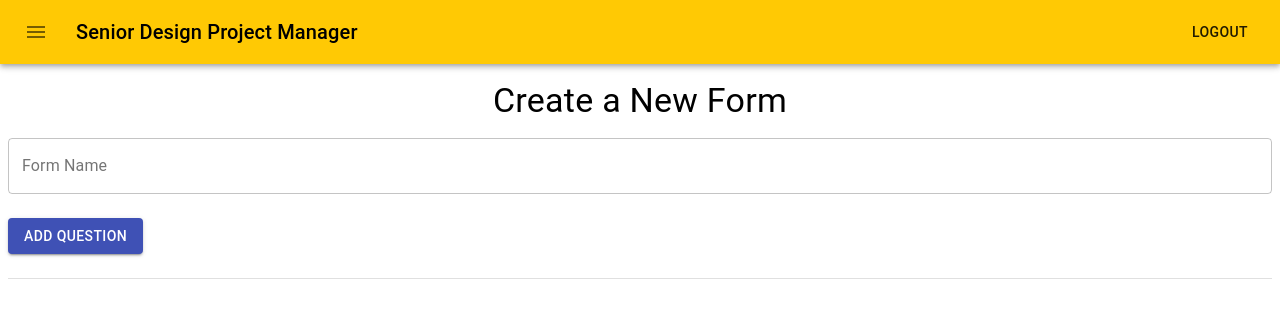
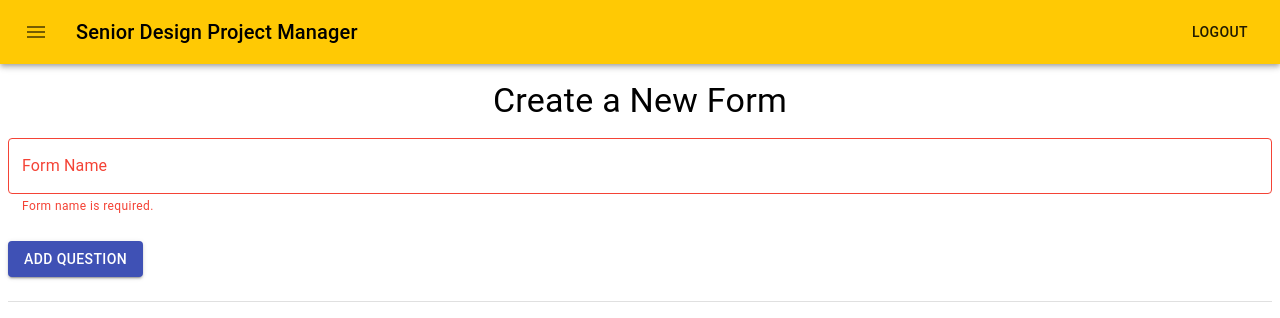
Before and after one commit to nguderian/SDPM, a React (Create React App) app in the folder frontend/: page /NewForm in a window 1280 px wide. Shown: the top 318 px of the page. Built offline with nearby package versions, Linux system fonts and the light colour scheme.

Commit message:
form title, questionText, questionType are now all required fields

```diff
--- a/frontend/src/components/forms/NewForm.js
+++ b/frontend/src/components/forms/NewForm.js
@@ -160,7 +160,14 @@ const NewForm = () => {
         <div>
             <Typography variant="h4" className={classes.pageTitle}>Create a New Form</Typography>
             <form className={classes.formTitle} noValidate autoComplete="off">
-                <TextField id="outlined-basic" label="Form Name" variant="outlined" fullWidth={true} onChange={handleTextFieldChange}/>
+                <TextField id="outlined-basic"
+                    error={formName === '' ? true : false}
+                    helperText={formName === '' ? "Form name is required." : ''}
+                    label="Form Name"
+                    variant="outlined"
+                    fullWidth={true}
+                    onChange={handleTextFieldChange}
+                />
             </form>
             <Button className={classes.createButton} variant="contained" color="primary" onClick={handleClickOpen}>
                 Add Question
--- a/frontend/src/components/forms/NewQuestion.js
+++ b/frontend/src/components/forms/NewQuestion.js
@@ -9,6 +9,7 @@ import DialogTitle from '@material-ui/core/DialogTitle';
 import InputLabel from '@material-ui/core/InputLabel';
 import MenuItem from '@material-ui/core/MenuItem';
 import FormControl from '@material-ui/core/FormControl';
+import FormHelperText from '@material-ui/core/FormHelperText';
 import Select from '@material-ui/core/Select';
 import NewFreeResponse from './questions/NewFreeResponse';
 import NewLikert from './questions/NewLikert';
@@ -88,7 +89,7 @@ const NewQuestion = ({ open, onClose, add }) => {
             <Dialog open={open} onClose={onClose} aria-labelledby="form-dialog-title">
                 <DialogTitle id="form-dialog-title">Add Question</DialogTitle>
                 <DialogContent>
-                    <FormControl variant="outlined" className={classes.formControl}>
+                    <FormControl variant="outlined" className={classes.formControl} error={questionType === '' ? true : false}>
                         <InputLabel ref={inputLabel} id="Question Type">
                             Question Type
                         </InputLabel>
@@ -106,13 +107,15 @@ const NewQuestion = ({ open, onClose, add }) => {
                             <MenuItem value={'Multiple Choice'}>Multiple Choice</MenuItem>
                             <MenuItem value={'Likert Scale'}>Likert Scale</MenuItem>
                         </Select>
+                        {questionType === '' ? <FormHelperText error>Question Type is Required</FormHelperText> : null}
                     </FormControl>
                     <TextField
                         className={classes.questionInput}
-                        autoFocus
                         id="name"
                         label="Enter Question Text"
                         fullWidth
+                        error={questionText === '' ? true : false}
+                        helperText={questionText === '' ? "Question text is required" : ''}
                         onChange={handleQuestionTextChange}
                     />
                     {questionType === 'Free Response' && <NewFreeResponse possibleAnswers={storeFRQAnswers}/>}
```
